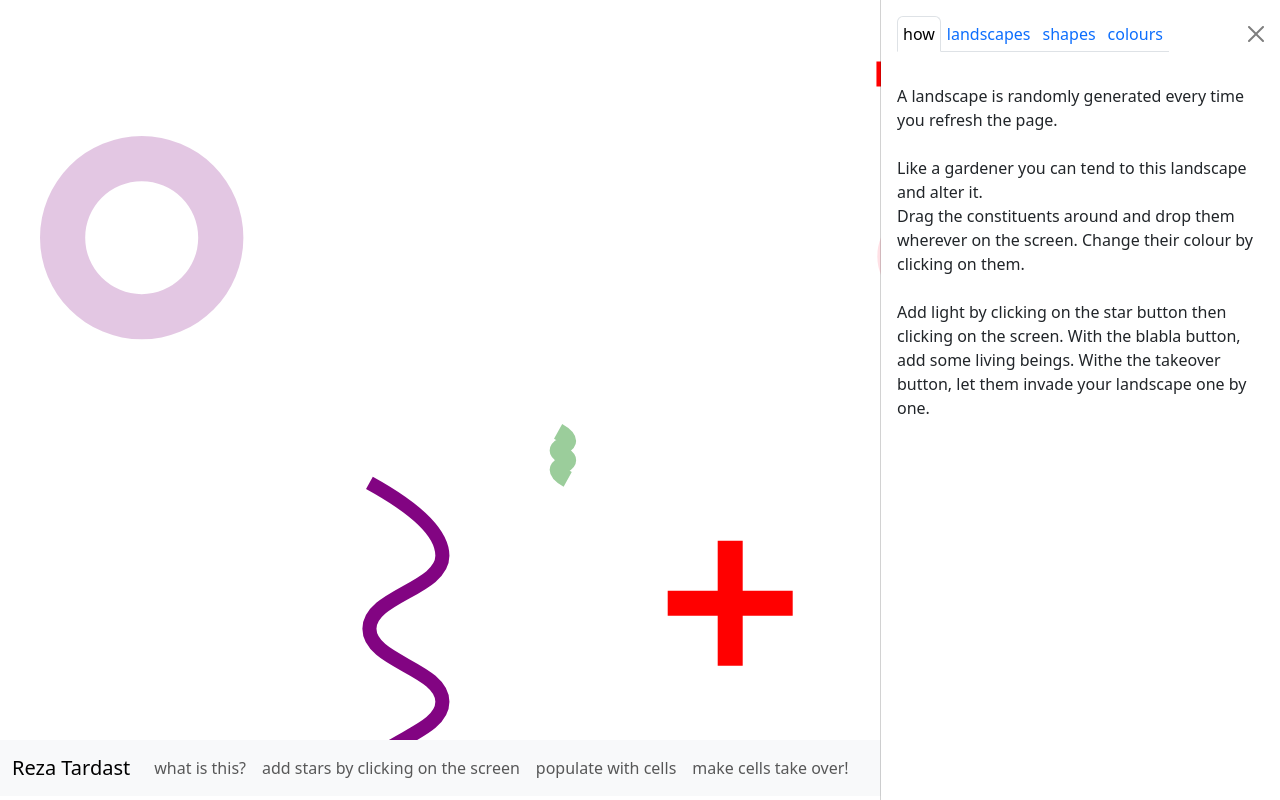
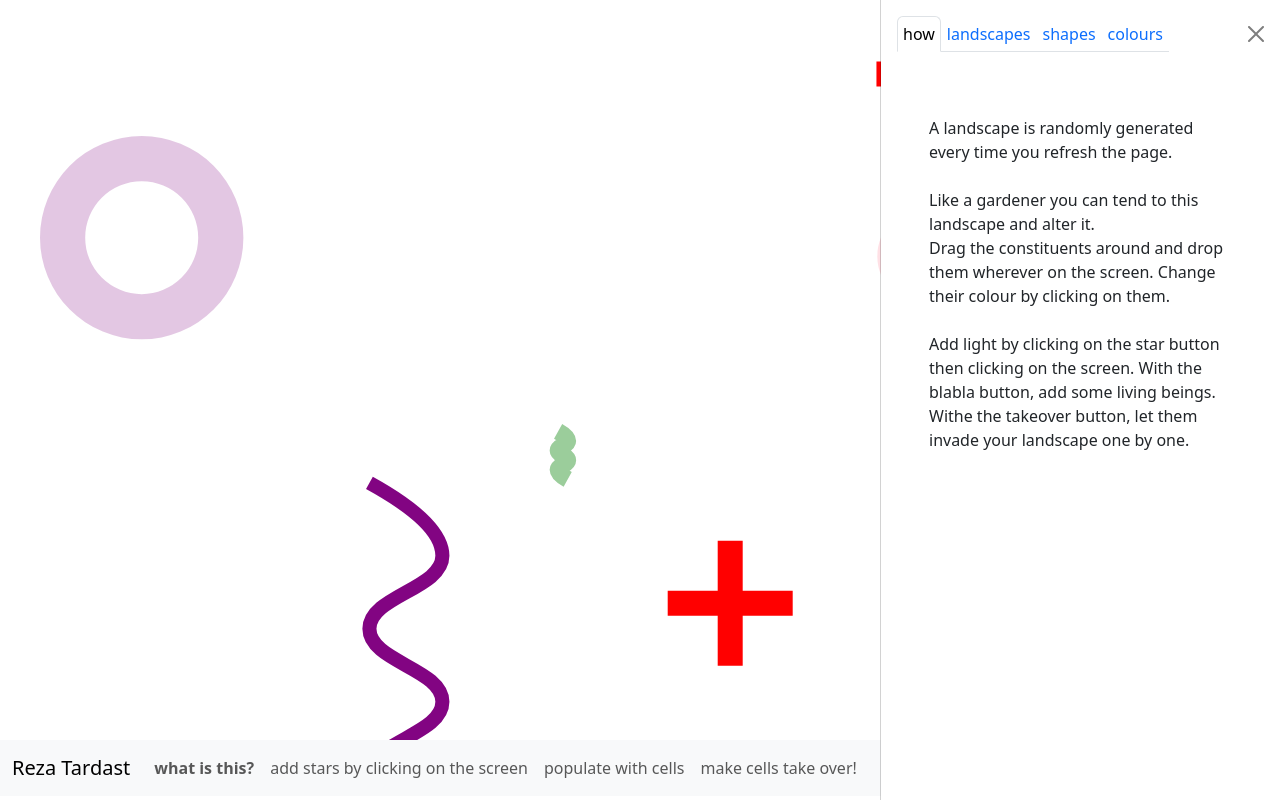
Before and after one commit to smtardast/randomShapes, a plain HTML site: page index.html in a window 1280 px wide. Both pictures are taken after a click on the link "what is this?". Drawn offline with nearby package versions, Linux system fonts and the light colour scheme.

Commit message:
nav altered, padding added

```diff
--- a/index.html
+++ b/index.html
@@ -32,9 +32,7 @@
               </ul>
             <button type="button" class="btn-close" data-bs-dismiss="offcanvas" aria-label="Close"></button>
         </div>
-  <div class="offcanvas-body ">
-
-
+  <div class="offcanvas-body p-md-5">
 
     <div class="tab-content" id="myTabContent">
       <div class="tab-pane fade show active" id="how-tab-pane" role="tabpanel" aria-labelledby="how-tab" tabindex="0">
@@ -160,7 +158,7 @@
           <ul class="navbar-nav ">
 
             <li class="nav-item">
-              <a class="nav-link  " type="button" data-bs-toggle="offcanvas" data-bs-target="#offcanvasScrolling" aria-controls="offcanvasScrolling">what is this?
+              <a class="nav-link fw-bold " type="button" data-bs-toggle="offcanvas" data-bs-target="#offcanvasScrolling" aria-controls="offcanvasScrolling">what is this?
               </a>
             </li>
           </ul>
@@ -168,7 +166,7 @@
             <span class="navbar-toggler-icon"></span>
           </button>
           <div class="collapse navbar-collapse" id="navbarScroll">
-              <ul class="navbar-nav me-auto my-2 my-lg-0 navbar-nav-scroll align-content-center" style="--bs-scroll-height: 100px;">
+              <ul class="  navbar-nav me-auto my-2 my-lg-0 navbar-nav-scroll align-content-center" style="--bs-scroll-height: 100px;">
               <li class="nav-item">
                 <a class="nav-link  " type="button" onclick="starClicker()">add stars by clicking on the screen</a>
                           </li>
```
